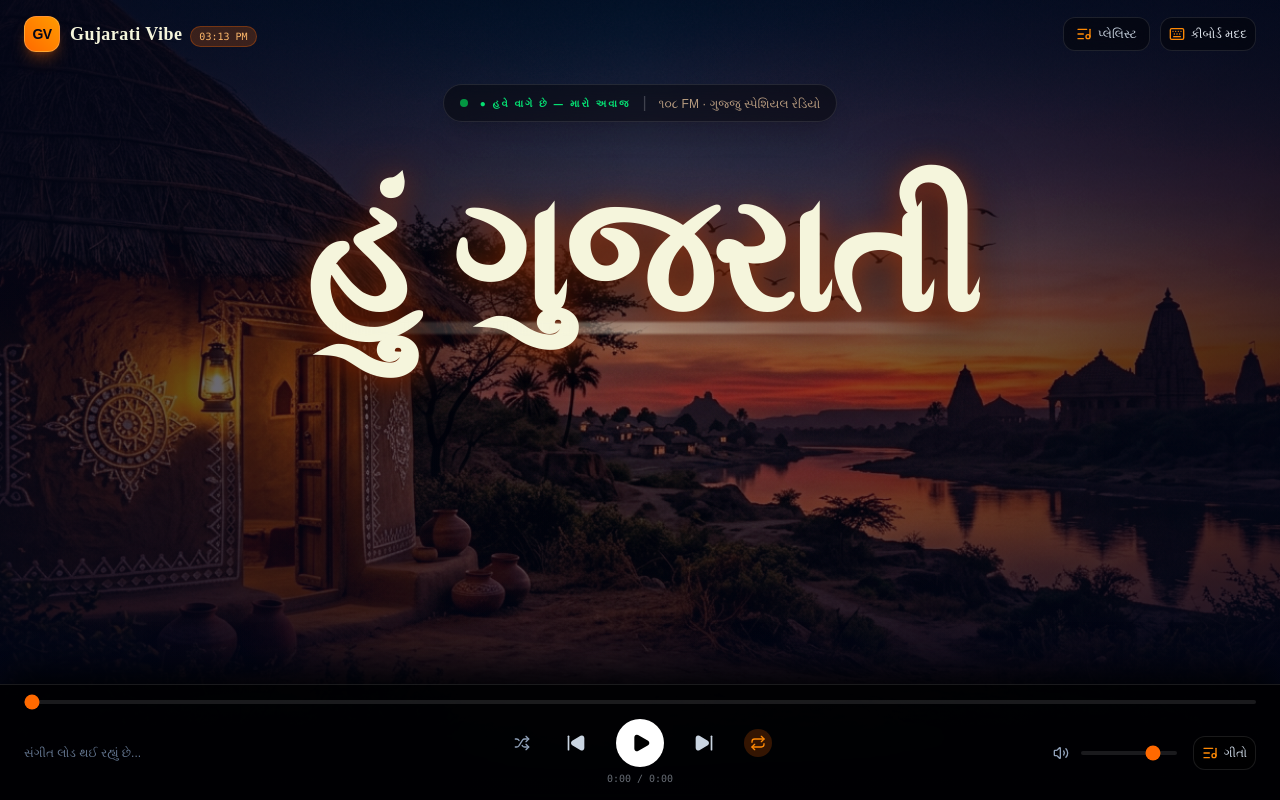
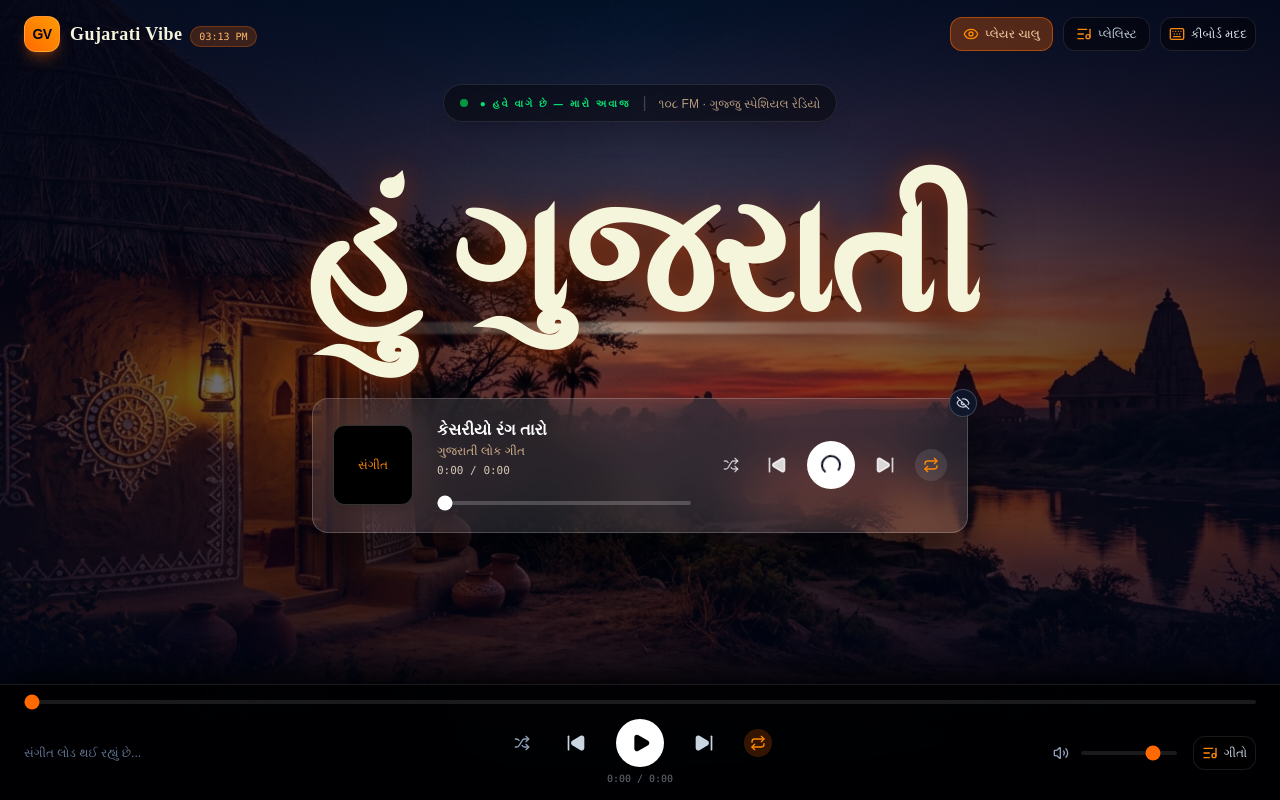
Before and after one commit to BHOIDIXIT/gujarativibe, a React (Vite) app: page / in a window 1280 px wide. Built offline with nearby package versions, Linux system fonts and the light colour scheme; a web font is replaced by a local one.

Commit message:
five-commit

```diff
--- a/src/App.tsx
+++ b/src/App.tsx
@@ -144,6 +144,28 @@ export default function App() {
           {/* Right Header Controls */}
           <div className="flex items-center gap-2.5">
             <button
+              onClick={() => setIsPlayerVisible(!isPlayerVisible)}
+              title={isPlayerVisible ? "Hide Player Card" : "Show Player Card"}
+              className={`p-2 sm:px-3 rounded-xl border transition-all flex items-center gap-1.5 text-xs font-gujarati backdrop-blur-md ${
+                isPlayerVisible
+                  ? 'bg-orange-500/30 text-orange-200 border-orange-500/50 hover:bg-orange-500/40'
+                  : 'bg-black/40 text-slate-300 border-white/10 hover:text-white'
+              }`}
+            >
+              {isPlayerVisible ? (
+                <>
+                  <Eye className="w-4 h-4 text-orange-400" />
+                  <span className="hidden sm:inline">પ્લેયર ચાલુ</span>
+                </>
+              ) : (
+                <>
+                  <EyeOff className="w-4 h-4 text-slate-400" />
+                  <span className="hidden sm:inline">પ્લેયર બંધ</span>
+                </>
+              )}
+            </button>
+
+            <button
               onClick={togglePlaylist}
               title={isPlaylistOpen ? "Hide Playlist" : "Show Playlist"}
               className={`p-2 sm:px-3 rounded-xl border transition-all flex items-center gap-1.5 text-xs font-gujarati backdrop-blur-md ${
@@ -168,7 +190,19 @@ export default function App() {
         </header>
 
         {/* Hero Banner Section */}
-        <HeroBanner currentTrack={currentTrack} />
+        <HeroBanner
+          currentTrack={currentTrack}
+          playerState={playerState}
+          onTogglePlayPause={togglePlayPause}
+          onNext={nextTrack}
+          onPrevious={previousTrack}
+          onSeek={seekTo}
+          onToggleShuffle={toggleShuffle}
+          onCycleRepeat={cycleRepeatMode}
+          onOpenShortcuts={() => setIsShortcutsOpen(true)}
+          isPlayerVisible={isPlayerVisible}
+          onTogglePlayerVisible={() => setIsPlayerVisible(!isPlayerVisible)}
+        />
 
         {/* Right Sidebar Playlist Drawer Panel */}
         {isPlaylistOpen && (
--- a/src/components/HeroBanner.tsx
+++ b/src/components/HeroBanner.tsx
@@ -3,17 +3,60 @@
  * and quick player launcher.
  */
 
-import React from 'react';
-import { Track } from '../types';
-import { Radio } from 'lucide-react';
+import React, { useState } from 'react';
+import { Track, PlayerState } from '../types';
+import { formatTime } from './Player';
+import { Play, Pause, SkipBack, SkipForward, Shuffle, Repeat, Repeat1, Eye, EyeOff } from 'lucide-react';
 
 interface HeroBannerProps {
   currentTrack: Track | null;
+  playerState: PlayerState;
+  onTogglePlayPause: () => void;
+  onNext?: () => void;
+  onPrevious?: () => void;
+  onSeek?: (seconds: number) => void;
+  onToggleShuffle?: () => void;
+  onCycleRepeat?: () => void;
+  onOpenShortcuts?: () => void;
+  isPlayerVisible?: boolean;
+  onTogglePlayerVisible?: () => void;
 }
 
 export const HeroBanner: React.FC<HeroBannerProps> = ({
   currentTrack,
+  playerState,
+  onTogglePlayPause,
+  onNext,
+  onPrevious,
+  onSeek,
+  onToggleShuffle,
+  onCycleRepeat,
+  onOpenShortcuts,
+  isPlayerVisible: propIsPlayerVisible,
+  onTogglePlayerVisible,
 }) => {
+  const [internalPlayerVisible, setInternalPlayerVisible] = useState(true);
+  const isVisible = propIsPlayerVisible !== undefined ? propIsPlayerVisible : internalPlayerVisible;
+  const toggleVisibility = onTogglePlayerVisible || (() => setInternalPlayerVisible(prev => !prev));
+  const {
+    isPlaying,
+    isLoading,
+    currentTime,
+    duration,
+    isShuffle,
+    repeatMode,
+    isBuffering,
+  } = playerState;
+
+  const progressPercent = duration > 0 ? (currentTime / duration) * 100 : 0;
+
+  const handleSeekChange = (e: React.ChangeEvent<HTMLInputElement>) => {
+    if (!onSeek) return;
+    const newPercent = parseFloat(e.target.value);
+    const newTime = (newPercent / 100) * duration;
+    onSeek(newTime);
+  };
+
   return (
     <div className="relative z-20 w-full pt-4 pb-8 px-4 sm:px-6 md:px-8 max-w-7xl mx-auto flex flex-col items-center text-center">
 
@@ -57,6 +100,156 @@ export const HeroBanner: React.FC<HeroBannerProps> = ({
         </div>
       </header>
 
+      {/* Floating Glassmorphic Audio Player */}
+      {isVisible ? (
+        <div className="w-full max-w-xl sm:max-w-2xl mt-4 sm:mt-6 px-2 translate-y-2 transition-all duration-300">
+          <div className="relative bg-white/10 backdrop-blur-xl border border-white/20 rounded-2xl p-3.5 sm:p-5 shadow-[0_20px_50px_rgba(0,0,0,0.6)] text-left flex flex-col sm:flex-row items-center gap-4 sm:gap-6 transition-all hover:bg-white/15 group">
+
+            {/* Quick Hide Toggle Button on Card */}
+            <button
+              onClick={toggleVisibility}
+              title="Hide Player Card"
+              className="absolute -top-2.5 -right-2.5 w-7 h-7 rounded-full bg-slate-900/90 hover:bg-slate-800 border border-white/20 text-slate-300 hover:text-orange-400 flex items-center justify-center shadow-lg transition-all hover:scale-110 z-10"
+            >
+              <EyeOff className="w-3.5 h-3.5" />
+            </button>
+
+            {/* Thumbnail Image */}
+            <div className="relative w-16 h-16 sm:w-20 sm:h-20 rounded-xl overflow-hidden bg-black shrink-0 border border-white/20 shadow-lg">
+              {currentTrack ? (
+                <img
+                  src={currentTrack.thumbnailUrl}
+                  alt={currentTrack.title}
+                  className={`w-full h-full object-cover transition-transform duration-700 ${
+                    isPlaying ? 'scale-105' : 'scale-100'
+                  }`}
+                />
+              ) : (
+                <div className="w-full h-full flex items-center justify-center text-orange-400 text-xs font-gujarati">
+                  સંગીત
+                </div>
+              )}
+              {isPlaying && (
+                <div className="absolute inset-0 bg-black/30 flex items-center justify-center gap-1">
+                  <span className="w-1 bg-white eq-bar-1 rounded-t h-4" />
+                  <span className="w-1 bg-white eq-bar-2 rounded-t h-4" />
+                  <span className="w-1 bg-white eq-bar-3 rounded-t h-4" />
+                </div>
+              )}
+            </div>
+
+            {/* Track Details & Seek Bar */}
+            <div className="flex-1 min-w-0 w-full">
+              <h3 className="text-sm sm:text-base font-bold text-white font-gujarati truncate leading-snug">
+                {currentTrack ? currentTrack.title : 'કેસરીયો રંગ તારો'}
+              </h3>
+              <p className="text-xs text-orange-200/80 font-gujarati truncate mt-0.5">
+                {currentTrack ? currentTrack.artist : 'ગુજરાતી લોક ગીત'}
+              </p>
+
+              {/* Time readout */}
+              <div className="text-[11px] font-mono opacity-80 text-orange-100 mt-1">
+                {formatTime(currentTime)} / {formatTime(duration)}
+              </div>
+
+              {/* Seek bar */}
+              <div className="relative group w-full mt-2">
+                <input
+                  type="range"
+                  min="0"
+                  max="100"
+                  step="0.1"
+                  value={progressPercent || 0}
+                  onChange={handleSeekChange}
+                  className="w-full h-1 bg-white/20 rounded-lg appearance-none cursor-pointer accent-white hover:h-1.5 transition-all"
+                />
+              </div>
+            </div>
+
+            {/* Media Control Buttons */}
+            <div className="flex items-center gap-2.5 sm:gap-3 shrink-0">
+
+              {/* Shuffle */}
+              {onToggleShuffle && (
+                <button
+                  onClick={onToggleShuffle}
+                  title="Shuffle"
+                  className={`p-2 rounded-full transition-colors ${
+                    isShuffle ? 'text-orange-400 bg-white/10' : 'text-white/70 hover:text-white'
+                  }`}
+                >
+                  <Shuffle className="w-4 h-4" />
+                </button>
+              )}
+
+              {/* Previous */}
+              {onPrevious && (
+                <button
+                  onClick={onPrevious}
+                  title="Previous"
+                  className="p-2 text-white/80 hover:text-white active:scale-90 transition-transform"
+                >
+                  <SkipBack className="w-5 h-5 fill-current" />
+                </button>
+              )}
+
+              {/* Main Solid White Circular Play/Pause Button */}
+              <button
+                onClick={onTogglePlayPause}
+                disabled={isLoading}
+                title={isPlaying ? 'Pause' : 'Play'}
+                className="w-12 h-12 rounded-full bg-white text-slate-950 flex items-center justify-center shadow-2xl hover:scale-105 active:scale-95 transition-all"
+              >
+                {isBuffering || isLoading ? (
+                  <div className="w-5 h-5 border-2 border-slate-950 border-t-transparent rounded-full animate-spin" />
+                ) : isPlaying ? (
+                  <Pause className="w-5 h-5 fill-current" />
+                ) : (
+                  <Play className="w-5 h-5 fill-current ml-0.5" />
+                )}
+              </button>
+
+              {/* Next */}
+              {onNext && (
+                <button
+                  onClick={onNext}
+                  title="Next"
+                  className="p-2 text-white/80 hover:text-white active:scale-90 transition-transform"
+                >
+                  <SkipForward className="w-5 h-5 fill-current" />
+                </button>
+              )}
+
+              {/* Repeat */}
+              {onCycleRepeat && (
+                <button
+                  onClick={onCycleRepeat}
+                  title="Repeat"
+                  className={`p-2 rounded-full transition-colors ${
+                    repeatMode !== 'off' ? 'text-orange-400 bg-white/10' : 'text-white/70 hover:text-white'
+                  }`}
+                >
+                  {repeatMode === 'one' ? <Repeat1 className="w-4 h-4" /> : <Repeat className="w-4 h-4" />}
+                </button>
+              )}
+            </div>
+
+          </div>
+        </div>
+      ) : (
+        <div className="w-full max-w-xl sm:max-w-2xl mt-4 sm:mt-6 px-2 translate-y-2 flex justify-center animate-fadeIn">
+          <button
+            onClick={toggleVisibility}
+            className="inline-flex items-center gap-2 bg-black/60 hover:bg-black/80 backdrop-blur-xl border border-orange-500/40 text-orange-300 hover:text-orange-100 px-5 py-2.5 rounded-2xl shadow-2xl font-gujarati text-sm transition-all hover:scale-105"
+          >
+            <Eye className="w-4 h-4 text-orange-400" />
+            <span>સંગીત પ્લેયર ડિસ્પ્લે ચાલુ કરો (Show Player Card)</span>
+          </button>
+        </div>
+      )}
+
+
+
     </div>
   );
 };
```
